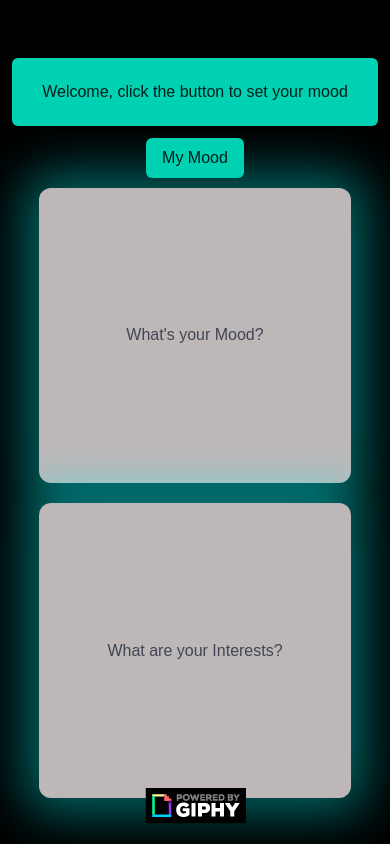
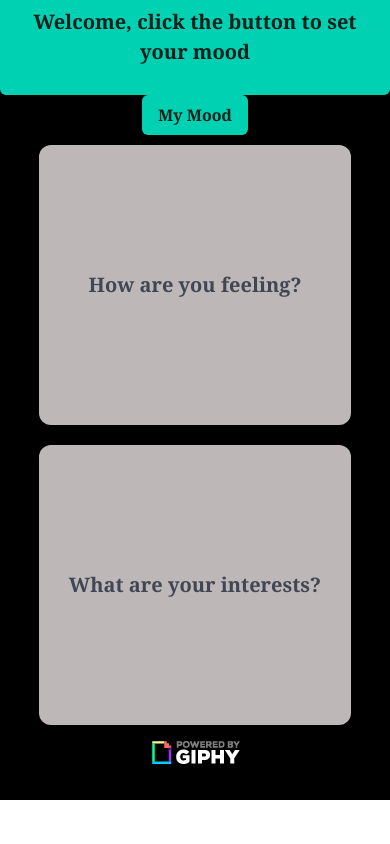
Before and after one commit to mancillh/Mood-Setter, a plain HTML site: page index.html in a window 390 px wide. Drawn offline with nearby package versions, Linux system fonts and the light colour scheme; a web font is replaced by a local one.

Commit message:
changed font, removed glow, inserted my own GIPHY and YouTube API keys, made welcome message banner full width of screen

```diff
--- a/assets/script.js
+++ b/assets/script.js
@@ -255,7 +255,7 @@ function clearAnimations() {
 
 // Function to fetch data from YouTube API
 const fetchYouTubeData = (mood, musicBox) => {
-    const apiKey = 'AIzaSyBn-nf1Q4mq1qw_QElG_AKuMiAQNaQZ3c8';
+    const apiKey = 'AIzaSyD7CaPrS07ScGSlxgeQjM8m9xVrnjo6_Xs';
     const searchTerm = `${mood} beat`; // Append "beat" to the user's mood
     const url = `https://www.googleapis.com/youtube/v3/search?part=snippet&type=video&q=${encodeURIComponent(searchTerm)}&videoSyndicated=true&videoEmbeddable=true&maxResults=5&key=${apiKey}`;
     fetch(url)
--- a/assets/style.css
+++ b/assets/style.css
@@ -10,14 +10,15 @@ html, body {
     margin: 0;
     padding: 0;
 }
-.aclonica-regular {
-    font-family: "Aclonica", sans-serif;
-    font-weight: 400;
+.Georgia {
+    font-family: "Georgia", sans-serif;
+    font-weight: 700;
     font-style: normal;
+    font-size: 20px;
 }
 #outer-box {
     width: 100%;
-    height: 100%;
+    height: 800px;
     display: flex;
     flex-direction: column;
     justify-content: center;
@@ -26,23 +27,33 @@ html, body {
     margin: 0;
     position: relative;
     overflow: hidden;
+    padding: 0px;
+}
+#welcome-message {
+    padding: 0px;
+    margin-top: 45px;
+    margin-bottom: 10px;
 }
 #button-box {
     margin-bottom: 0px;
 }
 #music-box, #gif-box {
-    height: 35%;
+    height: 5%;
     width: 60%;
     background-color: #beb7b8;
     margin: 10px;
-    box-shadow: 0 0 50px 15px rgba(0, 255, 255, 0.4);
 }
 .box {
     display: flex;
     justify-content: center;
     align-items: center;
 }
-
+.below-gif {
+    padding: 20px;
+}
+#myMoodButton {
+    font-weight: 700;
+}
 .happy {
     background-color: #00b4ff !important;
 }
@@ -61,7 +72,6 @@ html, body {
 
 .romantic {
     background-color: #ffc8dd !important;
-
 }
 
 .inspired {
@@ -75,29 +85,8 @@ html, body {
 .giphy-logo {
     margin-top: 20px;
     align-self: center;
-    position: absolute;
+    position: relative;
     bottom: 20px;
-}
-
-.glowing-modal {
-    box-shadow: 0 0 20px rgba(0, 255, 255, 0.6);
-}
-
-.glowing-header, .glowing-body, .glowing-footer {
-    box-shadow: 0 0 10px rgba(0, 255, 255, 0.4);
-}
-
-.glowing-field .label {
-    text-shadow: 0 0 5px rgba(0, 255, 255, 0.8);
-}
-
-.glowing-input {
-    box-shadow: 0 0 5px rgba(0, 255, 255, 0.8);
-}
-
-.glowing-input:focus {
-    outline: none;
-    box-shadow: 0 0 10px rgba(0, 255, 255, 0.8);
 }
 
 
--- a/index.html
+++ b/index.html
@@ -11,15 +11,16 @@
     <link href="https://fonts.googleapis.com/css2?family=Aclonica&display=swap" rel="stylesheet">
     <link rel="stylesheet" href="./assets/style.css">
 </head>
-<body class="aclonica-regular">
-    <div id="outer-box" class="columns is-mobile is-vcentered is-centered">
+<body class="Georgia">
+    <div id="outer-box" class="columns is-mobile is-vcentered is-centered hero">
         <div id="welcome-message" class="column is-full has-text-centered"></div> <!-- Container for the welcome message -->
         <div id="button-box" class="column is-full has-text-centered">
             <button class="button is-primary" id="myMoodButton">My Mood</button>
         </div>
-        <div id="music-box" class="box column is-one-quarter">What's your Mood?</div>
-        <div id="gif-box" class="box column is-one-quarter">What are your Interests?</div>
+        <div id="music-box" class="box column is-one-quarter">How are you feeling?</div>
+        <div id="gif-box" class="box column is-one-quarter">What are your interests?</div>
         <img class="giphy-logo" src="./assets/images/GIPHY logo.png" alt="GIPHY logo">
+        <footer class="below-gif"></footer>
     </div>
 
     <!-- Modal HTML -->
```
